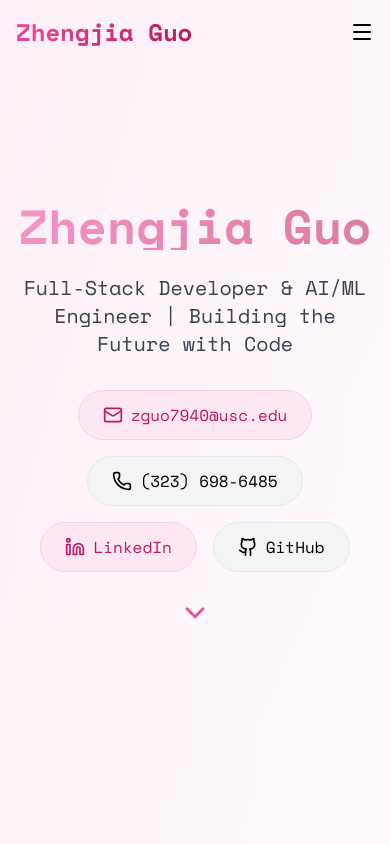
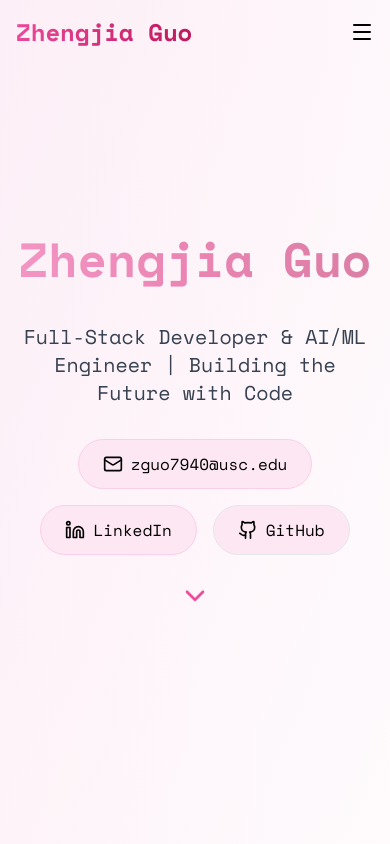
Before and after one commit to ggggzj/Zhengjia.bio, a React (Create React App) app: page / in a window 390 px wide. Shown: the top 844 px of the page. Built offline with nearby package versions, Linux system fonts and the light colour scheme.

Commit message:
Update contact section and styling improvements
- Removed phone number from contact details
- Updated color scheme for consistency
- Improved layout and spacing
- Made GitHub icon consistent with other contact methods

```diff
--- a/src/ainichoubb.tsx
+++ b/src/ainichoubb.tsx
@@ -2,7 +2,6 @@ import React, { useState, useEffect } from 'react';
 import {
   ChevronDown,
   Mail,
-  Phone,
   Linkedin,
   Github,
   MapPin,
@@ -133,26 +132,24 @@ const Portfolio = () => {
       <section id="home" className="min-h-screen flex items-center justify-center relative overflow-hidden bg-gradient-to-br from-pink-50 to-white">
         <div className="absolute inset-0 bg-gradient-to-r from-pink-100/30 to-pink-50/30"></div>
         <div className="text-center z-10 max-w-4xl mx-auto px-4">
-          <h1 className="text-5xl md:text-7xl font-bold mb-6 bg-gradient-to-r from-pink-500 via-pink-600 to-pink-700 bg-clip-text text-transparent animate-pulse">
+          {/* <h1 className="text-5xl md:text-7xl font-bold mb-6 bg-gradient-to-r from-pink-500 via-pink-600 to-pink-700 bg-clip-text text-transparent animate-pulse"> */}
+          <h1 className="text-5xl md:text-7xl font-bold mb-6 py-4 bg-gradient-to-r from-pink-500 via-pink-600 to-pink-700 bg-clip-text text-transparent animate-pulse">
+
             Zhengjia Guo
           </h1>
           <p className="text-xl md:text-2xl mb-8 text-gray-700">
             Full-Stack Developer & AI/ML Engineer | Building the Future with Code
           </p>
           <div className="flex flex-wrap justify-center gap-4 mb-8">
-            <a href="mailto:zguo7940@usc.edu" className="flex items-center gap-2 bg-pink-100 text-pink-700 px-6 py-3 rounded-full hover:bg-pink-200 transition-all border border-pink-200">
+            <a href="mailto:zguo7940@usc.edu" className="flex items-center gap-2 bg-pink-100 text-black px-6 py-3 rounded-full hover:bg-pink-200 transition-all border border-pink-200">
               <Mail size={20} />
               zguo7940@usc.edu
             </a>
-            <a href="tel:3236986485" className="flex items-center gap-2 bg-gray-100 text-black px-6 py-3 rounded-full hover:bg-gray-200 transition-all border border-gray-200">
-              <Phone size={20} />
-              (323) 698-6485
-            </a>
-            <a href="https://www.linkedin.com/in/zhengjiaguo" target="_blank" rel="noopener noreferrer" className="flex items-center gap-2 bg-pink-100 text-pink-700 px-6 py-3 rounded-full hover:bg-pink-200 transition-all border border-pink-200">
+            <a href="https://www.linkedin.com/in/zhengjiaguo" target="_blank" rel="noopener noreferrer" className="flex items-center gap-2 bg-pink-100 text-black px-6 py-3 rounded-full hover:bg-pink-200 transition-all border border-pink-200">
               <Linkedin size={20} />
               LinkedIn
             </a>
-            <a href="https://github.com/ggggzj" target="_blank" rel="noopener noreferrer" className="flex items-center gap-2 bg-gray-100 text-black px-6 py-3 rounded-full hover:bg-gray-200 transition-all border border-gray-200">
+            <a href="https://github.com/ggggzj" target="_blank" rel="noopener noreferrer" className="flex items-center gap-2 bg-pink-100 text-black px-6 py-3 rounded-full hover:bg-gray-200 transition-all border border-gray-200">
               <Github size={20} />
               GitHub
             </a>
@@ -320,16 +317,11 @@ const Portfolio = () => {
           <p className="text-xl text-gray-700 mb-12">
             I'm always open to discussing new opportunities, collaborations, and innovative projects.
           </p>
-          <div className="grid md:grid-cols-2 lg:grid-cols-4 gap-6">
+          <div className="grid md:grid-cols-2 lg:grid-cols-3 gap-6">
             <a href="mailto:zguo7940@usc.edu" className="bg-white p-6 rounded-2xl shadow-lg border border-pink-100 hover:border-pink-300 hover:shadow-xl transition-all group">
               <Mail className="mx-auto mb-4 text-pink-500 group-hover:scale-110 transition-transform" size={32} />
               <h3 className="font-bold mb-2 text-black">Email</h3>
               <p className="text-gray-600 text-sm">zguo7940@usc.edu</p>
-            </a>
-            <a href="tel:3236986485" className="bg-white p-6 rounded-2xl shadow-lg border border-pink-100 hover:border-pink-300 hover:shadow-xl transition-all group">
-              <Phone className="mx-auto mb-4 text-black group-hover:scale-110 transition-transform" size={32} />
-              <h3 className="font-bold mb-2 text-black">Phone</h3>
-              <p className="text-gray-600 text-sm">(323) 698-6485</p>
             </a>
             <a href="https://www.linkedin.com/in/zhengjiaguo" target="_blank" rel="noopener noreferrer" className="bg-white p-6 rounded-2xl shadow-lg border border-pink-100 hover:border-pink-300 hover:shadow-xl transition-all group">
               <Linkedin className="mx-auto mb-4 text-pink-500 group-hover:scale-110 transition-transform" size={32} />
@@ -339,7 +331,7 @@ const Portfolio = () => {
               </div>
             </a>
             <a href="https://github.com/ggggzj" target="_blank" rel="noopener noreferrer" className="bg-white p-6 rounded-2xl shadow-lg border border-pink-100 hover:border-pink-300 hover:shadow-xl transition-all group">
-              <Github className="mx-auto mb-4 text-black group-hover:scale-110 transition-transform" size={32} />
+              <Github className="mx-auto mb-4 text-pink-500 group-hover:scale-110 transition-transform" size={32} />
               <h3 className="font-bold mb-2 text-black">GitHub</h3>
               <div className="flex items-center justify-center gap-2 text-gray-600 text-sm">
                 Projects <ExternalLink size={14} />
```
